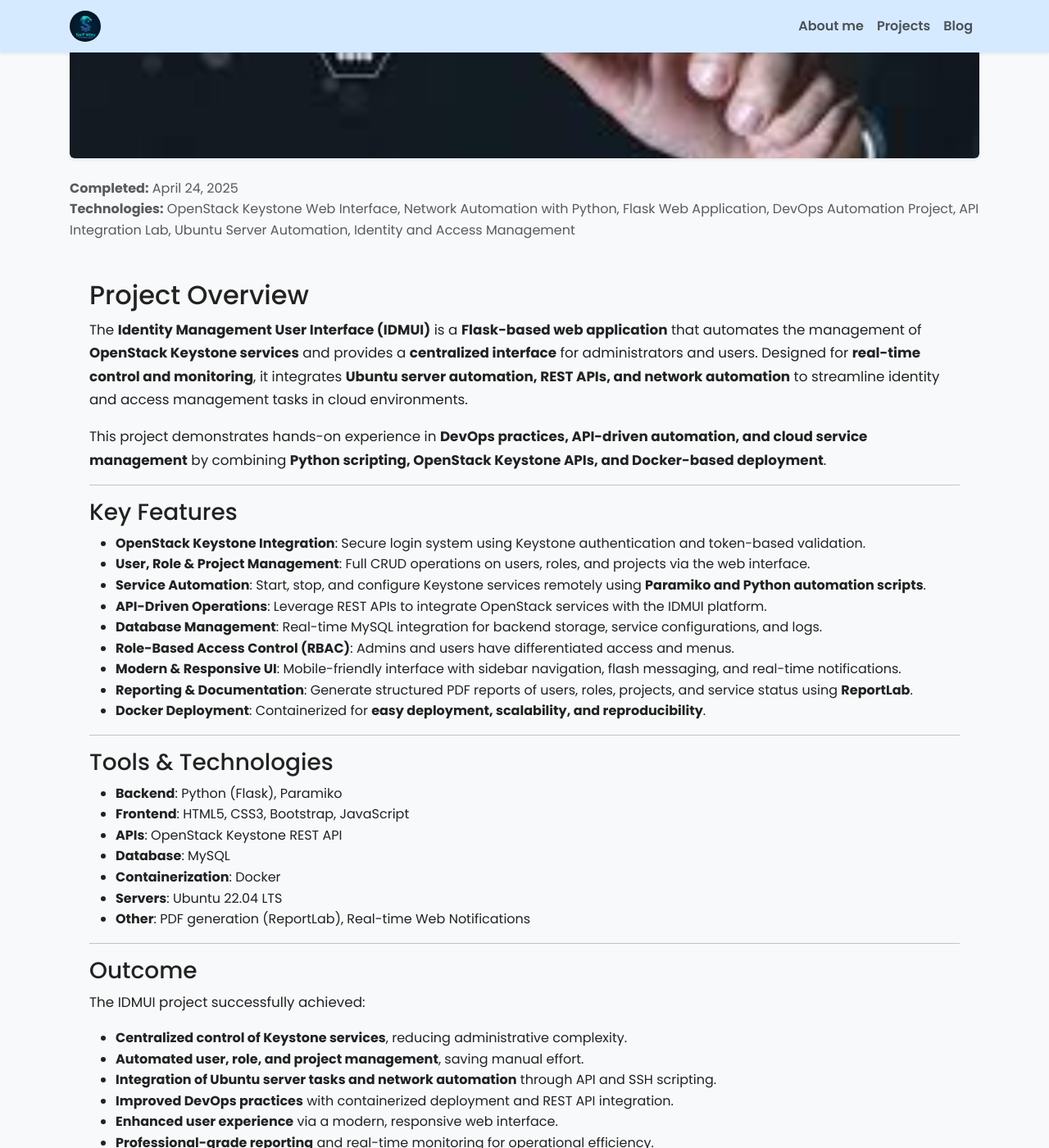
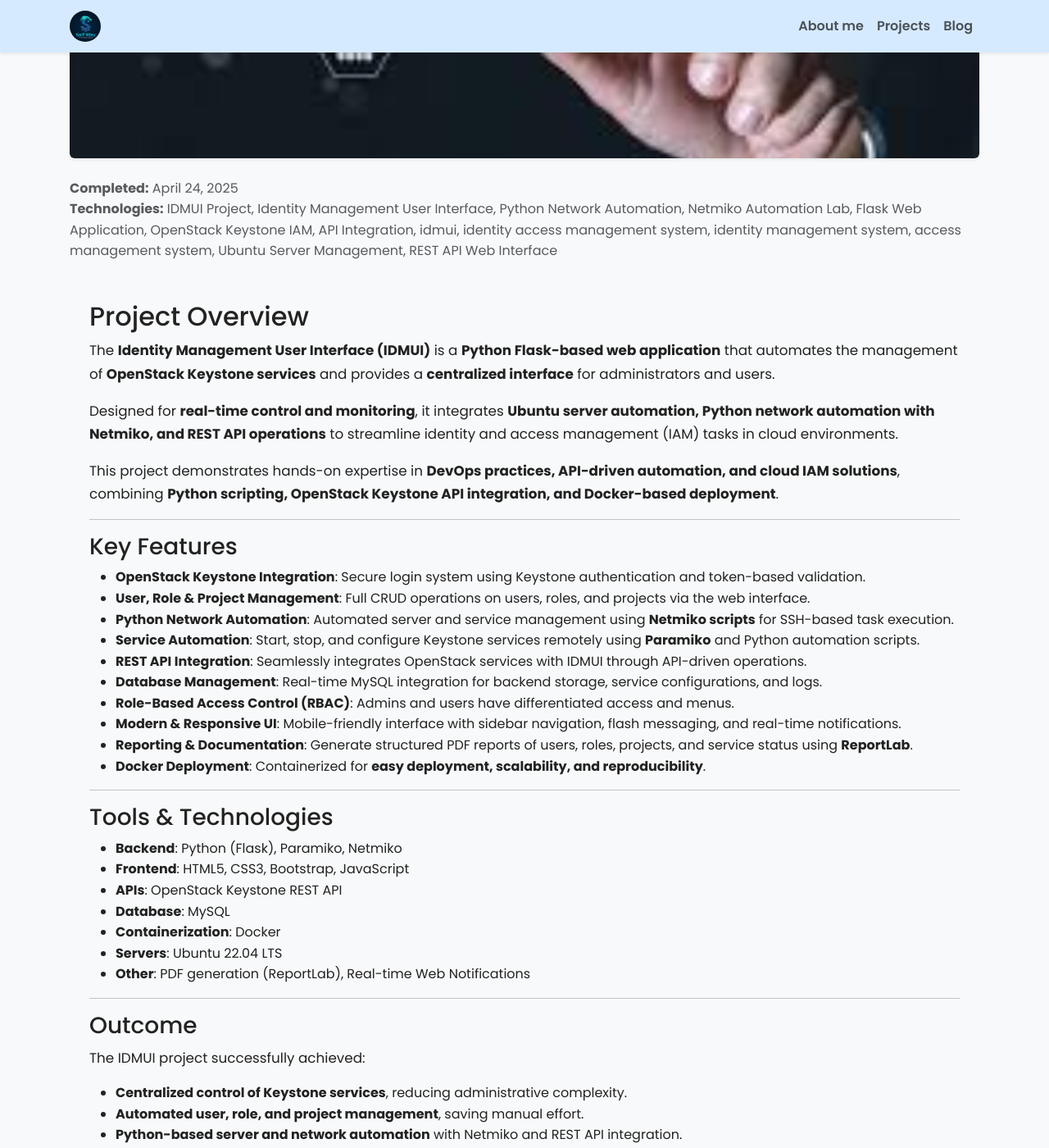
Before and after one commit to Imran5693/saifway, a Jekyll site: the page built from _projects/2025-04-24-idmui-openstack.md, in a window 1280 px wide and 1400 px high, scrolled down 656 px. Shown: the whole window at 82% size. Built offline with Jekyll 4.4.1, drawn with Linux system fonts in a browser that asks for light colours; some of the changed text lies outside the part shown.

Commit message:
idmui project update

```diff
--- a/_projects/2025-04-24-idmui-openstack.md
+++ b/_projects/2025-04-24-idmui-openstack.md
@@ -1,44 +1,58 @@
 ---
 layout: project
-title: "Identity Management User Interface (IDMUI) – OpenStack Automation Web Application"
-description: >
-  A Flask-based web application for real-time management of OpenStack Keystone services,
-  providing role-based user/role management, service automation, and API-driven infrastructure control.
+title: "IDMUI – Identity Management User Interface for OpenStack Keystone"
+
+description: "IDMUI project: Python Flask web interface for OpenStack Keystone, managing users, roles, and services with REST API automation and centralized identity management."
+
 date: 2025-04-24
+
 thumbnail: "/assets/images/projects/idmui-login.PNG"
 tags:
-  - OpenStack Keystone Web Interface
-  - Network Automation with Python
+  - IDMUI Project
+  - Identity Management User Interface
+  - Python Network Automation
+  - Netmiko Automation Lab
   - Flask Web Application
-  - DevOps Automation Project
-  - API Integration Lab
-  - Ubuntu Server Automation
-  - Identity and Access Management
+  - OpenStack Keystone IAM
+  - API Integration
+  - idmui
+  - identity access management system
+  - identity management system
+  - access management system
+  - Ubuntu Server Management
+  - REST API Web Interface
 keywords:
-  - OpenStack Keystone Flask interface
-  - Python network automation project
-  - REST API integration OpenStack
-  - Ubuntu server web automation
+  - IDMUI OpenStack Project
+  - Python Netmiko Network Automation
+  - automation with paramiko
+  - identity management system
+  - REST API Integration OpenStack
   - Identity Management Web Application
-  - DevOps automation with Flask
-  - IDMUI OpenStack project
-  - centralized user management application
+  - Centralized User Management Application
+  - Identity and Access Management Tool
+  - OpenStack Keystone Flask Interface
+  - Web-Based IAM Solution
+  - Ubuntu Server Automation with APIs
+  - identity management user interface
 sitemap: true
 priority: 0.9
 ---
 
 ## Project Overview
-The **Identity Management User Interface (IDMUI)** is a **Flask-based web application** that automates the management of **OpenStack Keystone services** and provides a **centralized interface** for administrators and users. Designed for **real-time control and monitoring**, it integrates **Ubuntu server automation, REST APIs, and network automation** to streamline identity and access management tasks in cloud environments.
+The **Identity Management User Interface (IDMUI)** is a **Python Flask-based web application** that automates the management of **OpenStack Keystone services** and provides a **centralized interface** for administrators and users.
 
-This project demonstrates hands-on experience in **DevOps practices, API-driven automation, and cloud service management** by combining **Python scripting, OpenStack Keystone APIs, and Docker-based deployment**.
+Designed for **real-time control and monitoring**, it integrates **Ubuntu server automation, Python network automation with Netmiko, and REST API operations** to streamline identity and access management (IAM) tasks in cloud environments.
+
+This project demonstrates hands-on expertise in **DevOps practices, API-driven automation, and cloud IAM solutions**, combining **Python scripting, OpenStack Keystone API integration, and Docker-based deployment**.
 
 ---
 
 ### Key Features
 - **OpenStack Keystone Integration**: Secure login system using Keystone authentication and token-based validation.
 - **User, Role & Project Management**: Full CRUD operations on users, roles, and projects via the web interface.
-- **Service Automation**: Start, stop, and configure Keystone services remotely using **Paramiko and Python automation scripts**.
-- **API-Driven Operations**: Leverage REST APIs to integrate OpenStack services with the IDMUI platform.
+- **Python Network Automation**: Automated server and service management using **Netmiko scripts** for SSH-based task execution.
+- **Service Automation**: Start, stop, and configure Keystone services remotely using **Paramiko** and Python automation scripts.
+- **REST API Integration**: Seamlessly integrates OpenStack services with IDMUI through API-driven operations.
 - **Database Management**: Real-time MySQL integration for backend storage, service configurations, and logs.
 - **Role-Based Access Control (RBAC)**: Admins and users have differentiated access and menus.
 - **Modern & Responsive UI**: Mobile-friendly interface with sidebar navigation, flash messaging, and real-time notifications.
@@ -48,7 +62,7 @@
 ---
 
 ### Tools & Technologies
-- **Backend**: Python (Flask), Paramiko
+- **Backend**: Python (Flask), Paramiko, Netmiko
 - **Frontend**: HTML5, CSS3, Bootstrap, JavaScript
 - **APIs**: OpenStack Keystone REST API
 - **Database**: MySQL
@@ -62,9 +76,15 @@
 The IDMUI project successfully achieved:
 - **Centralized control of Keystone services**, reducing administrative complexity.
 - **Automated user, role, and project management**, saving manual effort.
-- **Integration of Ubuntu server tasks and network automation** through API and SSH scripting.
-- **Improved DevOps practices** with containerized deployment and REST API integration.
+- **Python-based server and network automation** with Netmiko and REST API integration.
+- **Improved DevOps practices** with containerized deployment and API-driven operations.
 - **Enhanced user experience** via a modern, responsive web interface.
 - **Professional-grade reporting** and real-time monitoring for operational efficiency.
 
-This project showcases **expertise in Python automation, cloud IAM solutions, API integration, and web-based system administration**, making it a high-value portfolio piece for **DevOps, cloud engineering, and IT automation roles**.
+This project showcases **expertise in Python automation, cloud IAM solutions, API integration, DevOps automation, and web-based system administration**, making it a high-value portfolio piece for **DevOps, cloud engineering, and IT automation roles**.
+
+---
+
+## Additional Resources
+- **Source Code**: [GitHub Repository](https://github.com/Imran5693/idmui-app.git)
+- **Video Tutorial / Demonstration**: [YouTube Video](https://www.youtube.com/watch?v=FDpKgDmPDew&t=21s)
```
